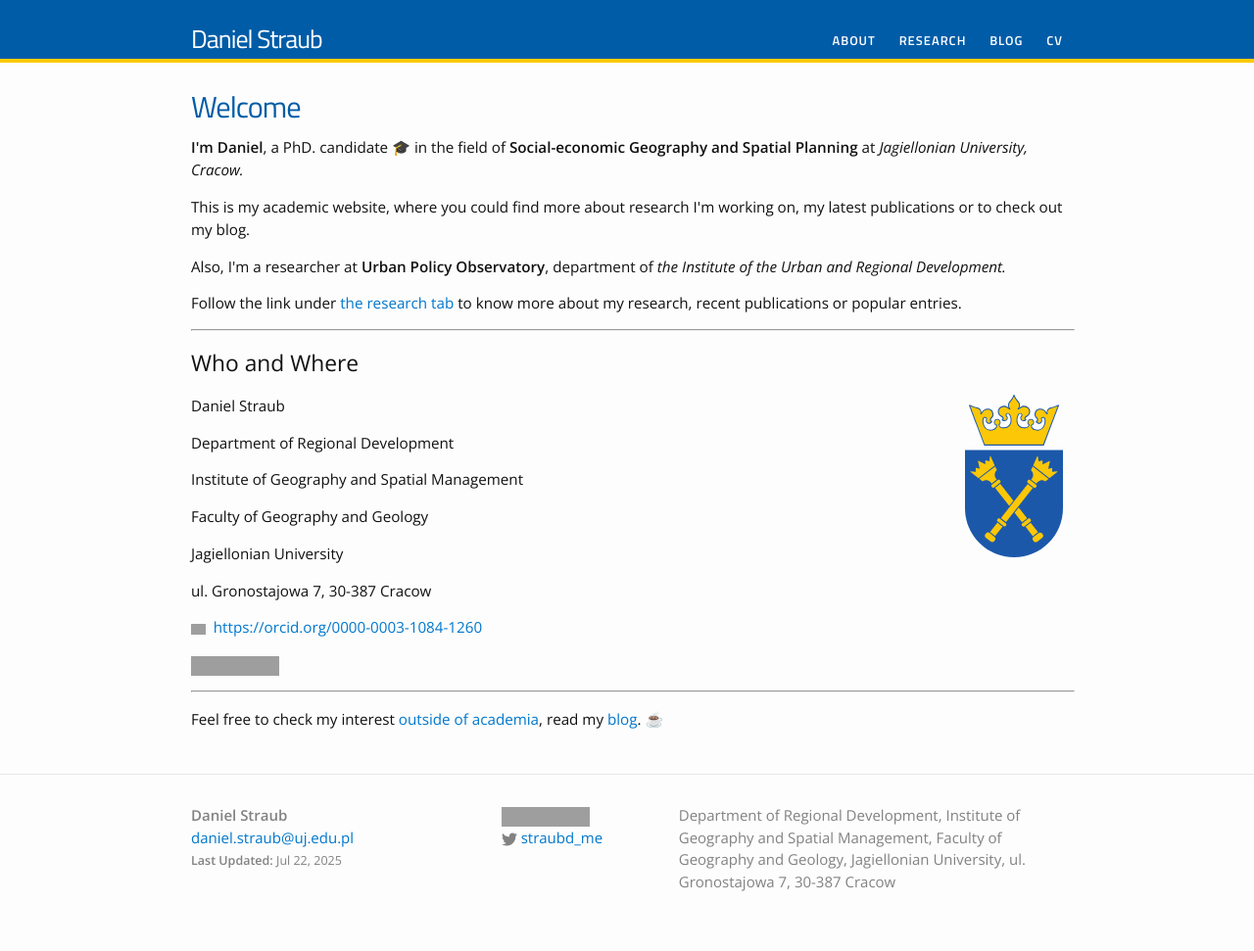
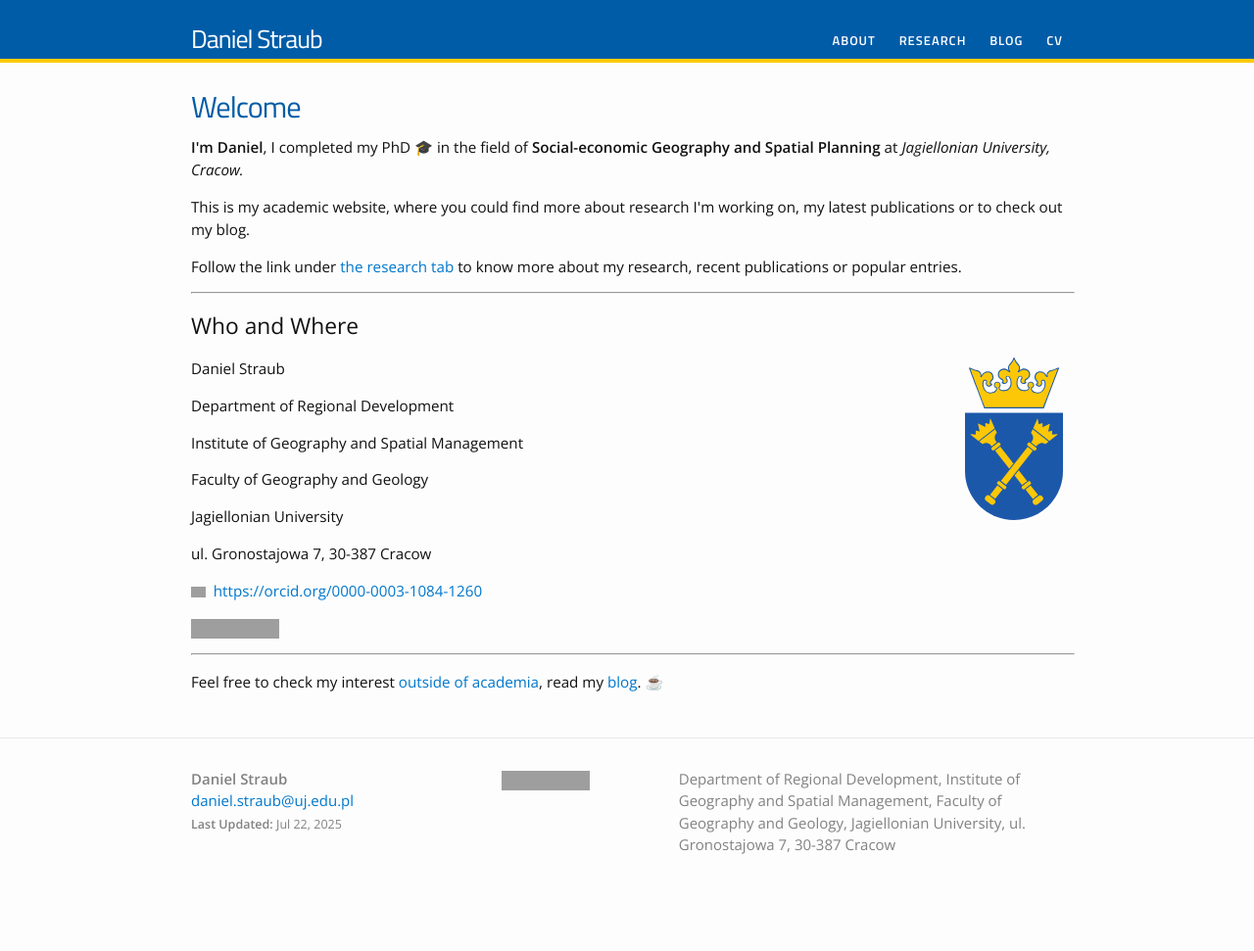
Before and after one commit to tracetheheat/tracetheheat.github.io, a Jekyll site: the page built from index.html, in a window 1280 px wide. Shown: the whole page at 98% size. Built offline with Jekyll 4.4.1, drawn with Linux system fonts in a browser that asks for light colours; after the commit the page ends 934 px from its top, so only the background shows below that; grey boxes are pictures that could not be loaded.

Commit message:
July 25 updt4

```diff
--- a/_config.yml
+++ b/_config.yml
@@ -6,7 +6,7 @@
 baseurl: "" # the subpath of your site, e.g. /blog/
 url: "http://yourdomain.com" # the base hostname & protocol for your site
 
-twitter_username: straubd_me
+#twitter_username: straubd_me
 #github_username:  jekyll
 #orcid_id: 0000-0003-1084-1260
 
--- a/index.html
+++ b/index.html
@@ -8,11 +8,9 @@
 
 <h1>Welcome</h1>
 
-<p><strong> I'm Daniel</strong>, a PhD. candidate &#127891; in the field of <strong>Social-economic Geography and Spatial Planning</strong> at <em>Jagiellonian University, Cracow.</em></p>
+<p><strong> I'm Daniel</strong>, I completed my PhD &#127891; in the field of <strong>Social-economic Geography and Spatial Planning</strong> at <em>Jagiellonian University, Cracow.</em></p>
 
 <p>This is my academic website, where you could find more about research I'm working on, my latest publications or to check out my blog.</p>
-
-<p>Also, I'm a researcher at <strong>Urban Policy Observatory</strong>, department of <em>the Institute of the Urban and Regional Development.</em></p>
 
 <p>Follow the link under <a href="http://straubd.me/research/">the research tab </a> to know more about my research, recent publications or popular entries.</p>
 
```
Also changed, not shown: about.md (+1 -1 lines), research.md (+1 -1 lines).
